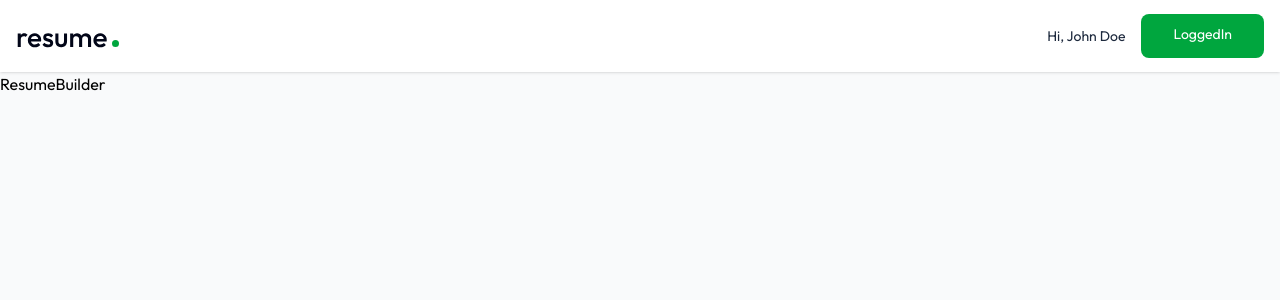
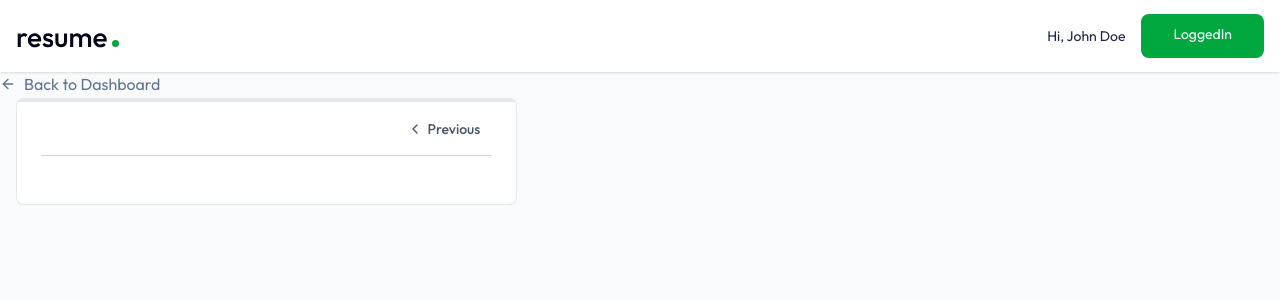
Before and after one commit to PruthvirajKharate/AIResumeBuilder, a React (Vite) app in the folder resume-builder/: page /app/builder/1 in a window 1280 px wide. Shown: the top 300 px of the page. Built offline with nearby package versions, Linux system fonts and the light colour scheme.

Commit message:
Resume Builder page started

```diff
--- a/resume-builder/src/pages/Dashboard.jsx
+++ b/resume-builder/src/pages/Dashboard.jsx
@@ -25,6 +25,13 @@ const Dashboard = () => {
     event.preventDefault();
     setShowCreateResume(false);
     navigate("/app/builder/res123");
+  };
+
+  const deleteResume = async (resumeId) => {
+    const confirm = window.confirm("Are you sure you want to delte the resume");
+    if (confirm) {
+      setAllResume((prev) => prev.filter((resume) => resume._id != resumeId));
+    }
   };
 
   const editTitle = async (event) => {
@@ -131,6 +138,9 @@ const Dashboard = () => {
                   <TrashIcon
                     className="size-7 p-1.5 hover bg-white/50 rounded text-slate-700
                   transition-colors"
+                    onClick={() => {
+                      deleteResume(resume._id);
+                    }}
                   />
                   <PencilIcon
                     className="size-7 p-1.5 hover bg-white/50 rounded text-slate-700
--- a/resume-builder/src/pages/ResumeBuilder.jsx
+++ b/resume-builder/src/pages/ResumeBuilder.jsx
@@ -1,7 +1,112 @@
-import React from "react";
+import React, { act, useEffect, useState } from "react";
+import { useParams, Link } from "react-router-dom";
+import { dummyResumeData } from "../assets/assets";
+import Dashboard from "./Dashboard";
+import {
+  ArrowLeftIcon,
+  Briefcase,
+  ChevronLeft,
+  FileText,
+  FolderIcon,
+  GraduationCap,
+  SparkleIcon,
+  User,
+} from "lucide-react";
 
 const ResumeBuilder = () => {
-  return <div>ResumeBuilder</div>;
+  const { resumeId } = useParams();
+  const [resumeData, setResumeData] = useState({
+    _id: "",
+    title: "",
+    personal_info: {},
+    professional_summary: "",
+    experience: [],
+    education: [],
+    project: [],
+    skills: [],
+    template: "classic",
+    accent_color: "#3B82F6",
+    public: false,
+  });
+
+  const loadExistingResume = async () => {
+    const resume = dummyResumeData.find((resume) => resume._id === resumeId);
+    if (resume) {
+      setResumeData(resume);
+      document.title = resume.title;
+    }
+  };
+
+  const [activeSessionIndex, setActiveSessionIndex] = useState(1);
+  const [removeBackground, setRemoveBackground] = useState(false);
+
+  const section = [
+    { id: "personal", name: "Personal Info", icon: User },
+    { id: "summary", name: "Summary", icon: FileText },
+    { id: "experience", name: "Experience", icon: Briefcase },
+    { id: "education", name: "Education", icon: GraduationCap },
+    { id: "projects", name: "Projects", icon: FolderIcon },
+    { id: "skills", name: "Skills", icon: SparkleIcon },
+  ];
+
+  const actvieSection = section[activeSessionIndex];
+  useEffect(() => {
+    loadExistingResume();
+  }, []);
+  return (
+    <div>
+      <div>
+        <Link
+          to={"/app"}
+          className="inline-flex gap-2 items-center text-slate-500
+        hover:text-slate-700 transition-all"
+        >
+          <ArrowLeftIcon className="size-4" /> Back to Dashboard
+        </Link>
+      </div>
+      <div className="max-w-7xl mx-auto px-4 pb-8">
+        <div className="grid lg:grid-cols-12 gap-8">
+          {/* Left Pannel Form */}
+          <div className="relative lg:col-span-5 rounded-lg overflow-hidden">
+            <div className="bg-white rounded-lg shadow-sm border border-gray-200 p-6  pt-1">
+              {/* Progress Bar using active section index */}
+              <hr className="absolute top-0 left-0 right-0 border-2 border-gray-200" />
+              <hr
+                className="absolute top-0 left-0 h-1 bg-gradient-to-r from-green-500 to-green-600
+              border-none transition-all duration-2000"
+                style={{
+                  width: `${(activeSessionIndex * 100) / section.length - 1} %`,
+                }}
+              />
+
+              {/* Section Navigation */}
+              <div className="flex justify-between items-center mb-6 border-b border-gray-300 py-1">
+                <div></div>
+                <div className="flex-items-center">
+                  {activeSessionIndex !== 0 && (
+                    <button
+                      className="flex items-center gap-1 p-3 rounded-lg text-sm font-medium
+                    text-gray-600 hover:bg-gray-50 transition-all"
+                      disabled={activeSessionIndex === 0}
+                      onClick={() => {
+                        setActiveSessionIndex((prevIndex) =>
+                          Math.max(prevIndex - 1, 0)
+                        );
+                      }}
+                    >
+                      <ChevronLeft className="size-4" /> Previous
+                    </button>
+                  )}
+                </div>
+              </div>
+            </div>
+          </div>
+          {/* {Right Pannel} */}
+          <div></div>
+        </div>
+      </div>
+    </div>
+  );
 };
 
 export default ResumeBuilder;
```
